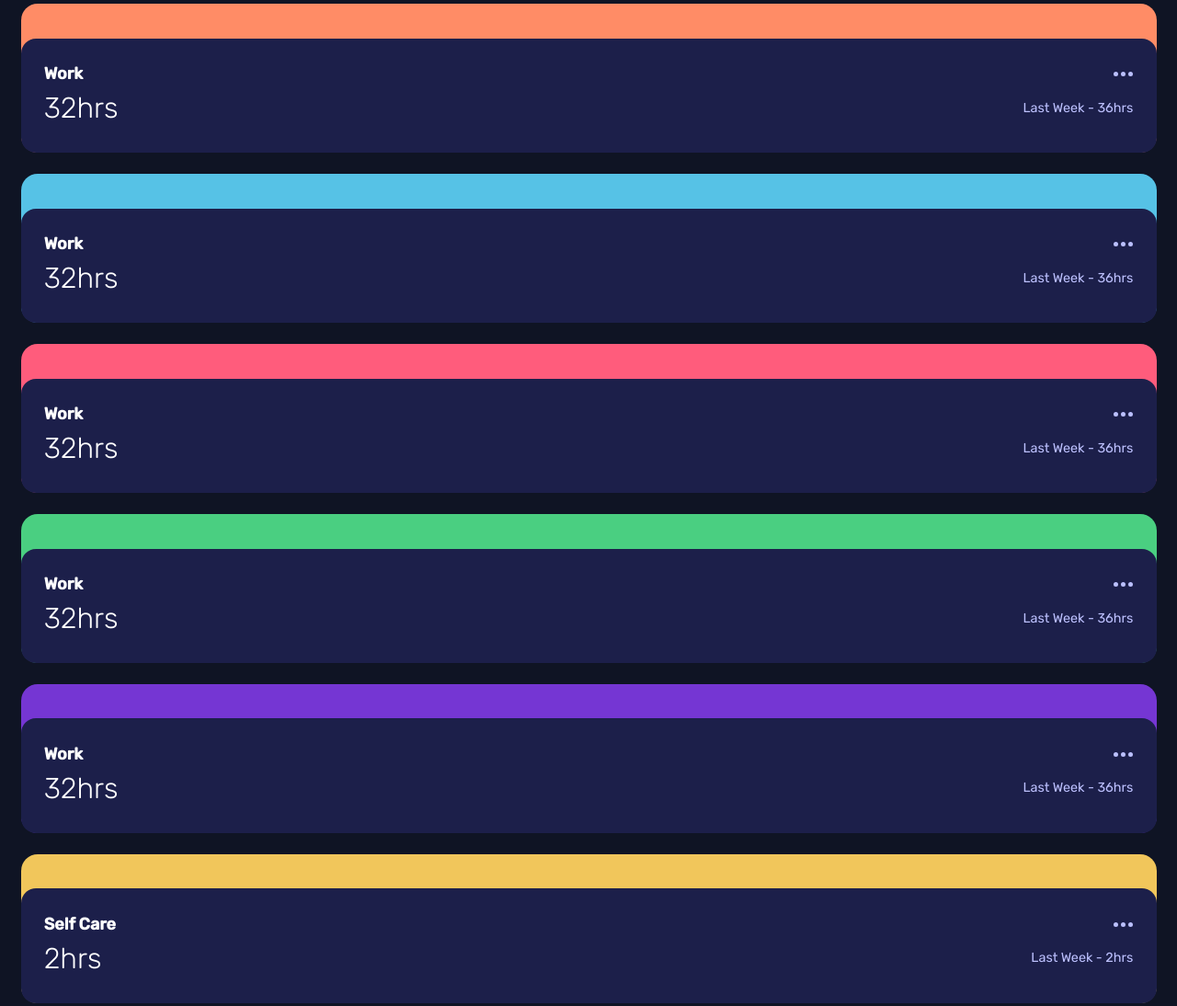
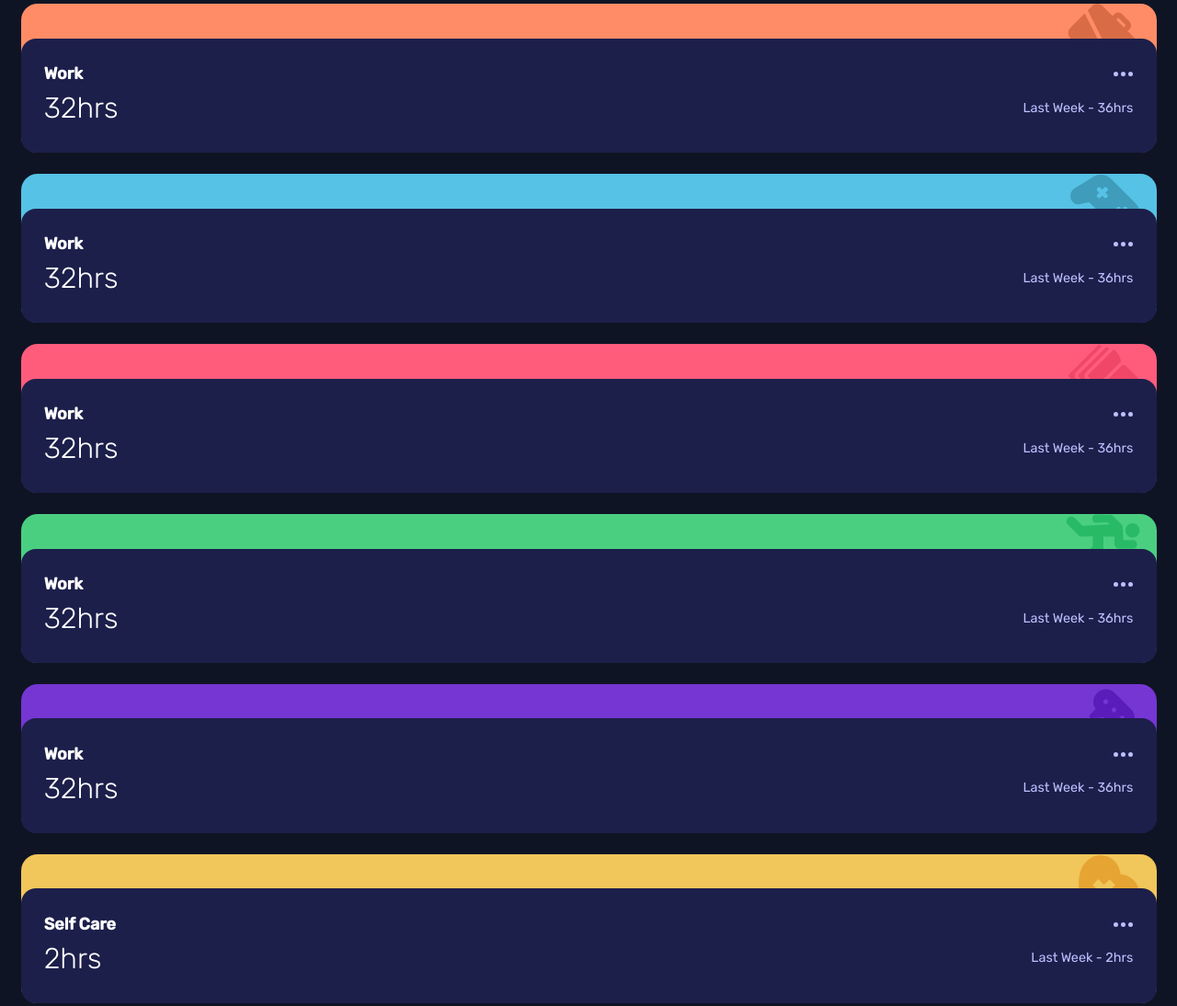
Before and after one commit to Miguelo0098/Time-tracking-dashboard, a plain HTML site: page index.html in a window 1280 px wide. Shown: the part 302-1396 px from the top of the page at 92% size. Drawn offline with Linux system fonts and the light colour scheme.

Commit message:
changes: add background images on cards

```diff
--- a/styles/style.css
+++ b/styles/style.css
@@ -72,34 +72,49 @@ main {
   text-align: center;
 }
 
-.profile__periods__nav span{
+.profile__periods__nav span {
   color: var(--desaturated-blue);
   transition: all 0.2s ease-in-out;
-
 }
 
-.profile__periods__nav span:hover{
+.profile__periods__nav span:hover {
   cursor: pointer;
   color: white;
 }
 
 .work {
   background-color: var(--soft-orange);
+  background-image: url(../images/icon-work.svg);
 }
 .play {
   background-color: var(--soft-blue);
+  background-image: url(../images/icon-play.svg);
 }
 .study {
   background-color: var(--soft-red);
+  background-image: url(../images/icon-study.svg);
 }
 .exercise {
   background-color: var(--lime-green);
+  background-image: url(../images/icon-exercise.svg);
 }
 .social {
   background-color: var(--violet);
+  background-image: url(../images/icon-social.svg);
 }
 .self_care {
   background-color: var(--soft-yellow);
+  background-image: url(../images/icon-self-care.svg);
+}
+
+.work,
+.play,
+.study,
+.exercise,
+.social,
+.self_care {
+  background-position: top right 1rem;
+  background-repeat: no-repeat;
 }
 
 .list__item {
@@ -115,7 +130,8 @@ main {
   transition: all 0.2s ease-in-out;
 }
 
-.list__item__card__info, .list__item__card__data {
+.list__item__card__info,
+.list__item__card__data {
   display: flex;
   justify-content: space-between;
   align-items: center;
@@ -129,19 +145,19 @@ main {
   transition: all 0.2s ease-in-out;
 }
 
-.list__item__card__info__icon:hover svg{
+.list__item__card__info__icon:hover svg {
   color: white;
 }
 
-.list__item__card__data__time{
+.list__item__card__data__time {
   font-size: 1.75rem;
   font-weight: 300;
 }
 
-.list__item__card__data__last{
+.list__item__card__data__last {
   font-size: 0.8rem;
   font-weight: 400;
-  color: var(--pale-blue)
+  color: var(--pale-blue);
 }
 
 .list__item__card:hover {
```
